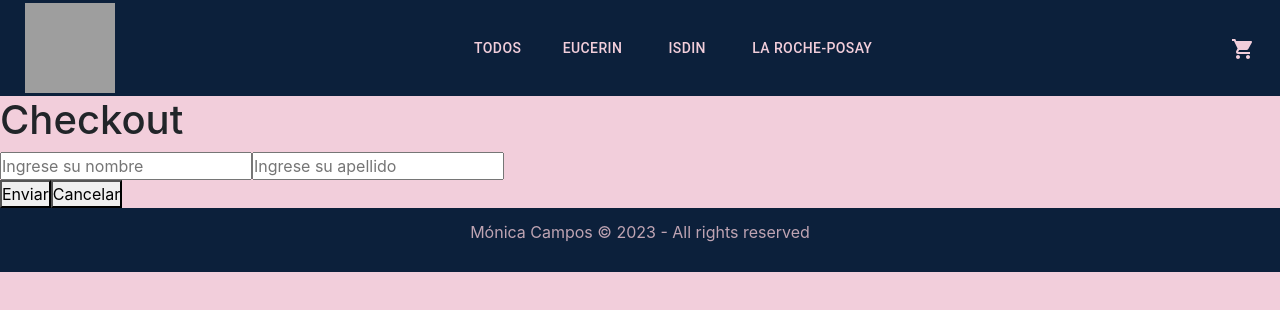
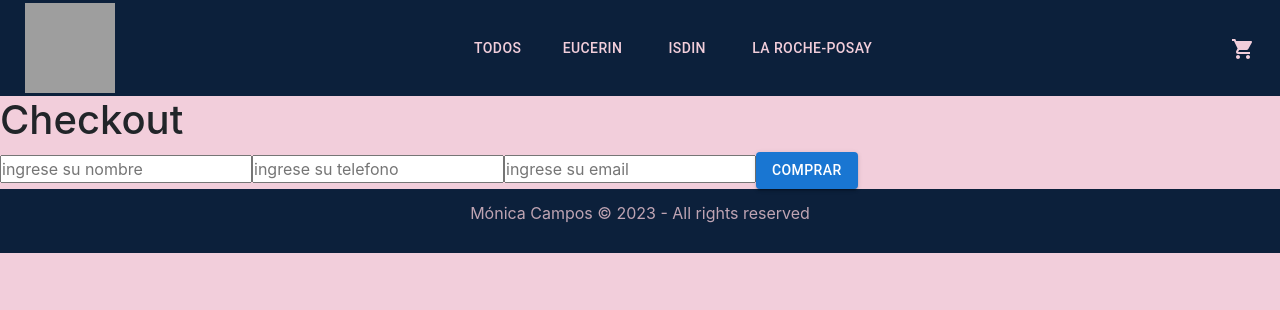
Before and after one commit to MonikCampos/react-EntregaFinal-Campos, a React (Vite) app: page /checkout in a window 1280 px wide. Shown: the top 310 px of the page. Built offline with nearby package versions, Linux system fonts and the light colour scheme; grey boxes are pictures that could not be loaded.

Commit message:
6ta versión Proyecto Final: con Checkout sin formix

```diff
--- a/src/assets/components/pages/cart/CartContainer.jsx
+++ b/src/assets/components/pages/cart/CartContainer.jsx
@@ -2,6 +2,7 @@ import { useContext } from "react"
 import { CartContext } from "../../../../context/CartContext"
 import { Button } from "@mui/material";
 import Swal from "sweetalert2";
+import { Link } from "react-router-dom";
 
 const CartContainer = () => {
   const { cart, clearCart, deleteById, getTotalPrice } =
@@ -49,7 +50,9 @@ const CartContainer = () => {
       {cart.length > 0 && (
         <>
           <Button sx={{ color: "#F2CEDB", border: "none", backgroundColor: "#0E2940" }} size="small" variant="contained" onClick={limpiar}>Limpiar carrito</Button>
-          <Button sx={{ color: "#F2CEDB", border: "none", backgroundColor: "#0E2940" }} size="small" variant="contained">Terminar compra</Button>
+          <Link to="/checkout">
+            <Button sx={{ color: "#F2CEDB", border: "none", backgroundColor: "#0E2940" }} size="small" variant="contained">Terminar compra</Button>
+          </Link>
         </>
       )}
       {cart.length === 0 ? <h4 style={{ backgroundColor: "#F2CEDB"}}>El carrito está vacío</h4> : <h4 style={{ backgroundColor: "#7E778C"}}>El total del carrito es : {total} </h4>}
--- a/src/assets/components/pages/checkout/CheckoutContainer.jsx
+++ b/src/assets/components/pages/checkout/CheckoutContainer.jsx
@@ -1,47 +1,86 @@
-import { useState } from "react";
-import { useNavigate } from "react-router-dom";
+import { useContext, useState } from "react";
+
+import { db } from "../../../../firebaseConfig";
+import {
+    addDoc,
+    collection,
+    serverTimestamp,
+    updateDoc,
+    doc,
+} from "firebase/firestore";
+import { Button } from "@mui/material";
+import { CartContext } from "../../../../context/CartContext";
 
 const CheckoutContainer = () => {
+    const { cart, getTotalPrice } = useContext(CartContext);
 
-    const navigate = useNavigate()
+    const [orderId, setOrderId] = useState("");
+
     const [userData, setUserData] = useState({
-        //un solo estado para todos los valores de los imput
         name: "",
-        lastName: "",
+        phone: "",
+        email: "",
     });
+    let total = getTotalPrice();
 
-    const funcionDelFormulario = (evento) => {
+    const handleSubmit = (evento) => {
         evento.preventDefault();
-        // AXIOS.POST("dasdasdas", userData) conexion con la api
-        console.log(userData);
-        // ACA QUIERO VOLVER AL HOME
-        navigate("/")
+
+        // AXIOS.POST("dasdasdas", userData)
+        let order = {
+            buyer: userData,
+            items: cart,
+            total,
+            date: serverTimestamp(),
         };
 
-    const funcionDeLosInput = (evento) => {
+        // CREAR UNA ORDEN DE COMPRA
+        let ordersCollections = collection(db, "orders");
+        addDoc(ordersCollections, order).then((res) => setOrderId(res.id));
+
+        // MODIFICAR TODOS LOS PRODUCTOS EN SU STOCK
+        cart.forEach((elemento) => {
+            updateDoc(doc(db, "products", elemento.id), {
+                stock: elemento.stock - elemento.quantity,
+            });
+        });
+    };
+
+    const handleChange = (evento) => {
         setUserData({ ...userData, [evento.target.name]: evento.target.value });
     };
 
     return (
         <div>
             <h1>Checkout</h1>
-            <form onSubmit={funcionDelFormulario}>
+
+            {!orderId ? (
+                <form onSubmit={handleSubmit}>
                     <input
                         type="text"
-                    placeholder="Ingrese su nombre"
+                        placeholder="ingrese su nombre"
                         name="name"
-                    onChange={funcionDeLosInput}
+                        onChange={handleChange}
                     />
                     <input
                         type="text"
-                    placeholder="Ingrese su apellido"
-                    name="lastName"
-                    onChange={funcionDeLosInput}
+                        placeholder="ingrese su telefono"
+                        name="phone"
+                        onChange={handleChange}
                     />
-                <br></br>
-                <button type="submit">Enviar</button>
-                <button type="button">Cancelar</button>
+                    <input
+                        type="text"
+                        placeholder="ingrese su email"
+                        name="email"
+                        onChange={handleChange}
+                    />
+                    <Button variant="contained" type="submit">
+                        Comprar
+                    </Button>
                 </form>
+            ) : (
+                <h3>Su numero de compra: {orderId} </h3>
+            )}
         </div>
     );
 };
--- a/src/assets/components/pages/itemList/ItemListContainer.jsx
+++ b/src/assets/components/pages/itemList/ItemListContainer.jsx
@@ -1,12 +1,8 @@
 import { useState, useEffect } from "react";
 import ItemList from "./ItemList";
 import { useParams } from "react-router-dom";
-
-
 import { getDocs, collection, query, where } from "firebase/firestore";
 import { db } from "../../../../firebaseConfig";
-import FadeLoader from "react-spinners/FadeLoader";
-import Skeleton from '@mui/material/Skeleton';
 
 const ItemListContainer = () => {
     const [items, setItems] = useState([]);
--- a/src/firebaseConfig.js
+++ b/src/firebaseConfig.js
@@ -18,5 +18,4 @@ const firebaseConfig = {
 
 // Initialize Firebase
 const app = initializeApp(firebaseConfig);
-
 export const db = getFirestore(app)
--- a/src/router/menuRouters.js
+++ b/src/router/menuRouters.js
@@ -29,4 +29,9 @@ export const routes = [
         path: "/checkout",
         Element: CheckoutContainer,
     },
+    // {
+    //     id: "formik",
+    //     path: "/formik",
+    //     Element: FormFormikContainer,
+    // }
 ];
```
Lines whose indentation alone changed are shown as unchanged.
